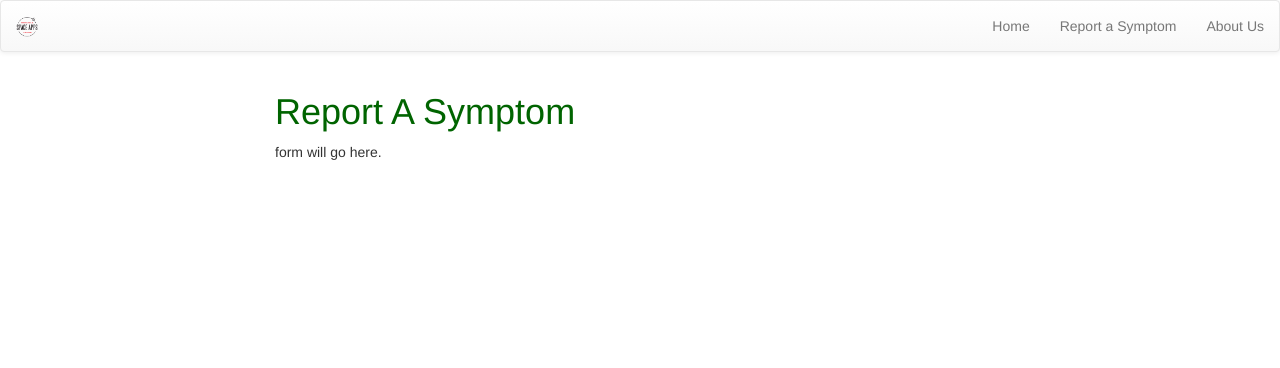
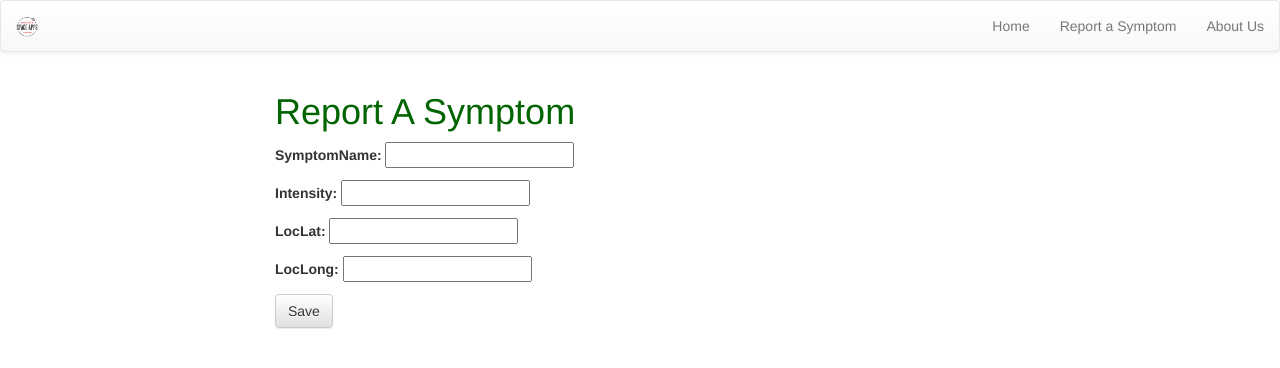
Before and after one commit to chrisrneal/space-app, a Django app: page /report in a window 1280 px wide. Shown: the top 368 px of the page. Run offline with Django 3.2, Linux system fonts and the light colour scheme; some libraries are stand-ins or nearby versions.

Commit message:
Symptoms get reported

```diff
--- /dev/null
+++ b/space/forms.py
@@ -0,0 +1,9 @@
+from django import forms
+
+from .models import Symptom
+
+class SymptomForm(forms.ModelForm):
+
+    class Meta:
+        model = Symptom
+        fields = ('symptomName', 'intensity', 'locLat', 'locLong',)
--- a/space/models.py
+++ b/space/models.py
@@ -2,11 +2,12 @@ from __future__ import unicode_literals
 
 from django.db import models
 from django.core.validators import MaxValueValidator, MinValueValidator
+from django.utils import timezone
 
 class Symptom(models.Model):
     symptomName = models.CharField(max_length=200)
     intensity = models.FloatField(validators=[MinValueValidator(0.0), MaxValueValidator(10.0)])
-    time = models.DateTimeField()
+    time = models.DateTimeField(default=timezone.now)
     locLat = models.FloatField()
     locLong = models.FloatField()
 
--- a/space/templates/space/report.html
+++ b/space/templates/space/report.html
@@ -2,5 +2,8 @@
 {% load staticfiles %}
 {% block content %}
     <h1>Report A Symptom</h1>
-    <p>form will go here.</p>
+    <form method="POST" class="symptom-form">{% csrf_token %}
+        {{ form.as_p }}
+        <button type="submit" class="save btn btn-default">Save</button>
+    </form>
 {% endblock %}
--- a/space/views.py
+++ b/space/views.py
@@ -1,4 +1,7 @@
-from django.shortcuts import render
+from django.shortcuts import render, redirect
+
+from .forms import SymptomForm
+
 
 # Create your views here.
 
@@ -9,4 +12,12 @@ def about(request):
     return render(request, 'space/about.html', {})
 
 def report(request):
-    return render(request, 'space/report.html', {})
+    if request.method == "POST":
+        form = SymptomForm(request.POST)
+        if form.is_valid():
+            symptom = form.save(commit=False)
+            symptom.save()
+            return redirect('homepage')
+    else:
+        form = SymptomForm()
+    return render(request, 'space/report.html', {'form' : form })
```
Also changed, not shown: db.sqlite3.
